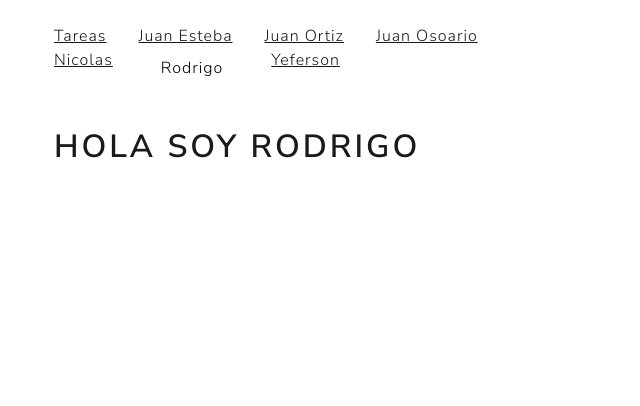
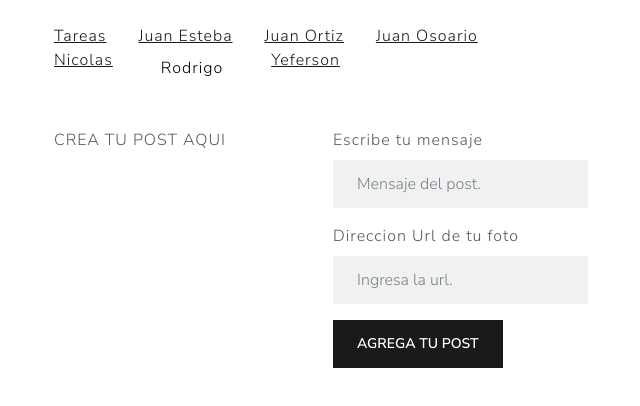
Before and after one commit to celueduca/clase4ReactJS, a React (Create React App) app: page / in a window 1280 px wide. Both pictures are taken after a click on the item "Rodrigo". Shown: the top 406 px of the page, without its empty margins (319-959 px from the left). Built offline with nearby package versions, Linux system fonts and the light colour scheme.

Commit message:
Ejericio react Rodrigo

```diff
--- a/package.json
+++ b/package.json
@@ -18,7 +18,7 @@
     "web-vitals": "^1.0.1"
   },
   "scripts": {
-    "start": "react-scripts start",
+    "start": "react-scripts --openssl-legacy-provider start",
     "build": "react-scripts build",
     "test": "react-scripts test",
     "eject": "react-scripts eject"
--- /dev/null
+++ b/src/interfaces/IPostRodrigo.tsx
@@ -0,0 +1,6 @@
+export interface IPost {
+    mensaje: string;
+    fotoUrl: string;
+    meGusta: number;
+    noMeGusta: number;
+}
--- /dev/null
+++ b/src/pages/rodrigo/Componentes/PostForm.tsx
@@ -0,0 +1,61 @@
+import React, { useState } from "react";
+import { IPost } from "../../../interfaces/IPostRodrigo";
+
+interface Props{
+    posts: IPost[];
+    setPosts: any;
+}
+
+
+const PostForm = ({posts, setPosts}: Props):JSX.Element =>{
+
+    const [mensaje, setMensaje] = useState<string>("");
+    const [fotoUrl, setFotoUrl] = useState<string>("");
+
+    const handleSubmit = (e: React.FormEvent<HTMLFormElement>) => {
+        e.preventDefault();
+        addPost(mensaje, fotoUrl, 0 , 0);
+        setMensaje("");
+        setFotoUrl("");
+      };
+
+    const addPost = (mensaje: string , fotoUrl:string, meGusta: number , noMeGusta: number) => {
+        const newPostList: IPost[] = [...posts, {mensaje, fotoUrl, meGusta, noMeGusta}]
+        setPosts(newPostList);
+    };
+        return (
+                <div>
+                    <div className="row">
+                        <div className="col">
+                            CREA TU POST AQUI
+                        </div>
+                        <div className="col">
+                        <form onSubmit={handleSubmit}>
+                            <div className="mb-3">
+                                <label className="form-label">Escribe tu mensaje</label>
+                                <input
+                                    onChange={(e) => setMensaje(e.target.value)}
+                                    value={mensaje}
+                                    type="text"
+                                    className="form-control"
+                                    id="message"
+                                    placeholder="Mensaje del post."/>
+                            </div>
+                            <div className="mb-3">
+                                <label className="form-label">Direccion Url de tu foto</label>
+                                <input
+                                    onChange={(e) => setFotoUrl(e.target.value)}
+                                    value={fotoUrl}
+                                    type="text"
+                                    className="form-control"
+                                    id="photoURL"
+                                    placeholder="Ingresa la url."/>
+                            </div>
+                            <button type="submit" className="btn btn-primary">Agrega tu post</button>
+                        </form>
+                    </div>
+                </div>
+            </div>
+    )
+}
+export default PostForm;
--- /dev/null
+++ b/src/pages/rodrigo/Componentes/PostList.tsx
@@ -0,0 +1,67 @@
+import React from "react";
+import { IPost } from "../../../interfaces/IPostRodrigo";
+
+
+interface Props {
+    posts: IPost[];
+    post: IPost;
+    index: number;
+    setPosts: any;
+}
+
+    const PostList = ({posts, index, post, setPosts}:Props):JSX.Element =>{
+
+        const toogleMegusta = (i: number, meGusta:boolean) => {
+            const newPostList = [...posts];
+            newPostList[i].meGusta++;
+            newPostList[i].noMeGusta++;
+            setPosts(newPostList);
+        };
+
+        const deleteThePost = (i: number) => {
+            const newPosts: IPost[] = [...posts];
+            newPosts.splice(i, 1);
+            setPosts(newPosts);
+        };
+
+    return (
+        <div className="row">
+            <div className="col-8" >
+                POST CREADO
+            </div>
+                <div className="row">
+                <h5 className="card-title">{post.mensaje}</h5>
+                <img src={post.fotoUrl} className="img-thumbnail" alt="foto"></img>
+            </div>
+                <div className="col-6">
+                    <div className="d-flex justify-content-end">
+                        <div className="me-3" onClick={() => toogleMegusta(index,true)}>
+                        <span className="badge bg-primary p-2">
+                            <i className="fas fa-thumbs-up"></i>
+                                ME GUSTA
+                                {post.meGusta}
+                                    </span>
+                                    </div>
+                                    <div onClick={() => toogleMegusta(index,false)}>
+                                    <span className="badge bg-danger p-2">
+                                        <i className="fas fa-thumbs-down"></i>
+                                        NO ME GUSTA
+                                        {post.noMeGusta}
+                                    </span>
+                                </div>
+                        </div>
+                        </div>
+                            <div className="card-footer text-muted ">
+                        <div className="row">
+                            <div className="col-6">
+                                <button className="btn btn-sm btn-outline-danger" onClick={() => deleteThePost(index)}>
+                                    <i className="fas fa-trash"></i>
+                                    ELIMINAR POST
+                                </button>
+                            </div>
+                        </div>
+                    </div>
+            </div>
+        )
+    }
+export default PostList;
--- a/src/pages/rodrigo/index.tsx
+++ b/src/pages/rodrigo/index.tsx
@@ -1,10 +1,21 @@
 import React from 'react'
+import { IPost } from '../../interfaces/IPostRodrigo'
+import PostForm from './Componentes/PostForm';
+import PostList from './Componentes/PostList';
 
-const Rodrigo = () => {
+
+
+
+const Rodrigo = (): JSX.Element => {
+    const [posts, setPosts] = React.useState<IPost[]>([]);
+
     return (
-        <div>
-            <h1>Hola soy Rodrigo</h1>
-        </div>
+        <React.Fragment>
+            <PostForm posts={posts} setPosts={setPosts}></PostForm>
+            {posts.map((post:IPost, i:number) => (
+            <PostList key={i} post={post} posts={posts} index={i} setPosts={setPosts} ></PostList>))
+            }
+        </React.Fragment>
     )
 }
 
```
Also changed, not shown: 2 other files (tests, documents, lock files or other folders).
